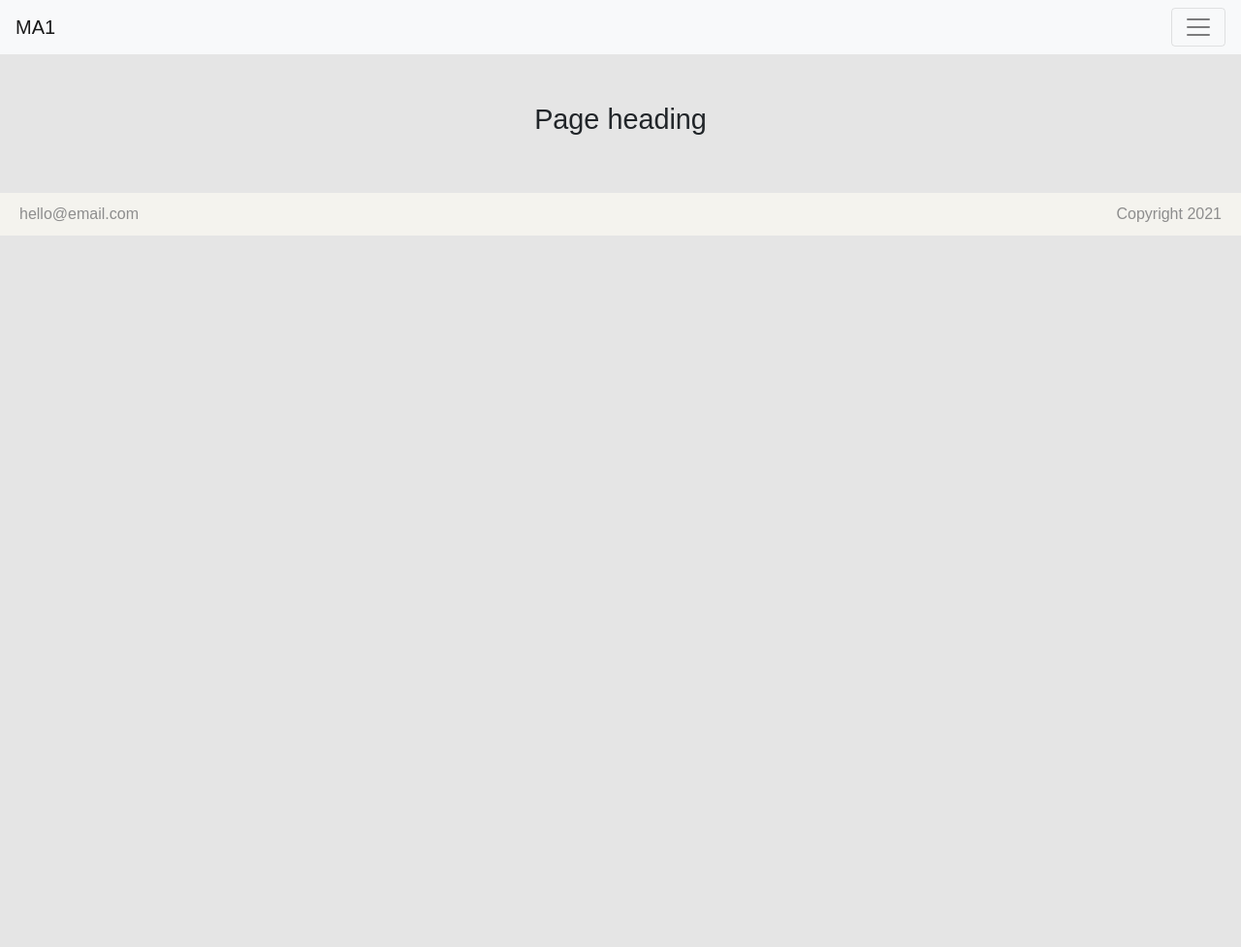
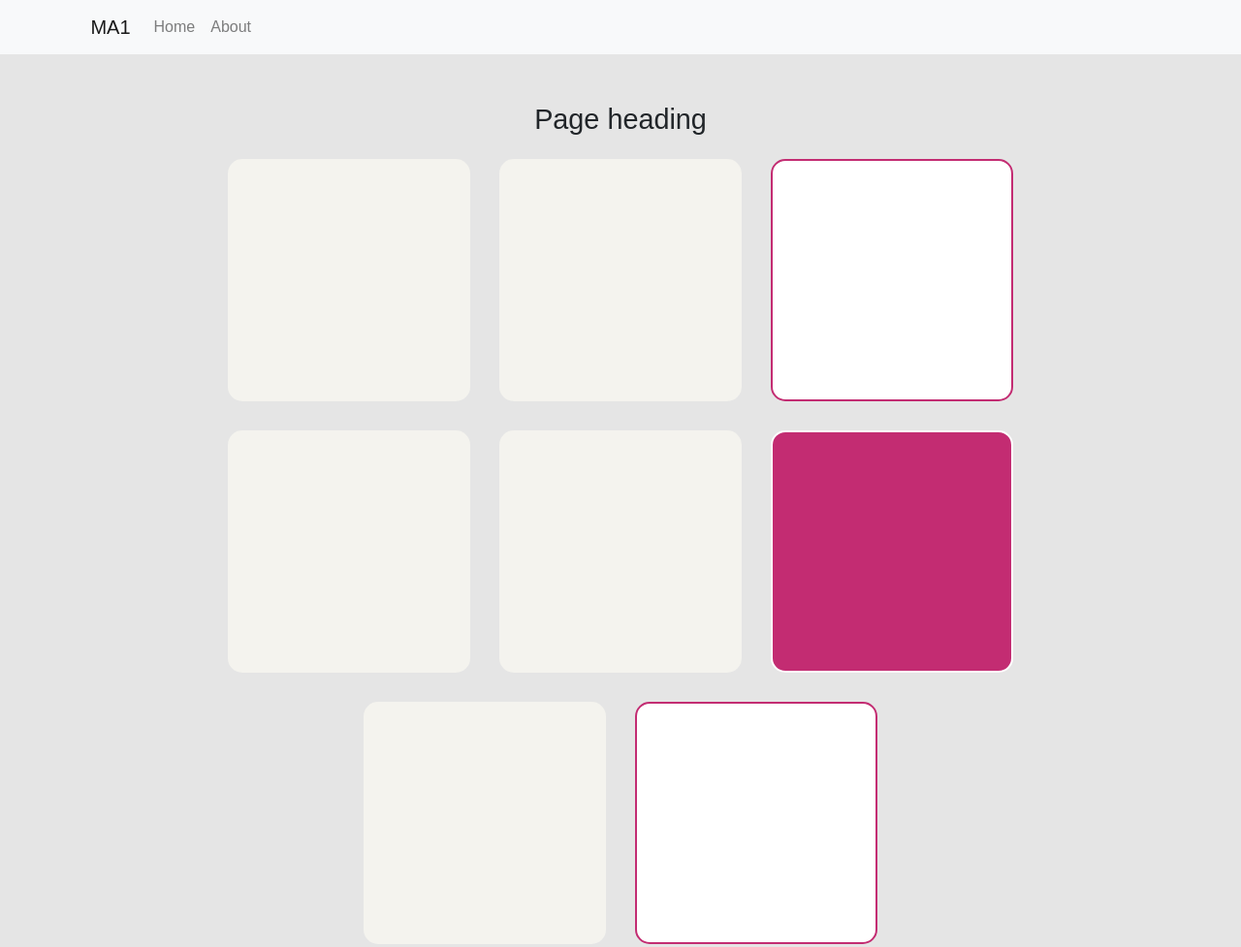
Before and after one commit to kronosGR/Georgios-Katsanakis-css-frameworks-ma1, a plain HTML site: page index.html in a window 1280 px wide. Shown: the top 977 px of the page at 97% size. Before the commit the page ends 800 px from the top, so only its background shows below. Drawn offline with nearby package versions, Linux system fonts and the light colour scheme.

Commit message:
Changed Nav and finished main content.

```diff
--- a/index.html
+++ b/index.html
@@ -13,35 +13,37 @@
 </head>
 <body>
     <header>
-        <nav class="navbar navbar-lg navbar-light bg-light">
+        <nav class="navbar navbar-expand-sm navbar-light bg-light justify-content-sm-around">
+            <div class="container">
                 <a class="navbar-brand" href="#">MA1</a>
-            <button class="navbar-toggler ml" type="button" data-toggle="collapse" data-target="#navBarMenu" aria-expanded="false" aria-controls="navbar">
+                <button class="navbar-toggler" type="button" data-bs-toggle="collapse" data-bs-target="#navBarMenu" aria-controls="navBarMenu" aria-expanded="false" >
                     <span class="navbar-toggler-icon"></span>
                 </button>
                 <div class="collapse navbar-collapse" id="navBarMenu">
-                <ul class="nav navbar-nav navbar-right ml-auto">
+                    <ul class="navbar-nav sm-auto">
                         <li class="nav-item">
-                        <a href="index.html" class="nav-link nav-active">Home</a>
+                            <a href="index.html" class="nav-link nav-active" >Home</a>
                         </li>
                         <li class="nav-item">
                             <a href="about.html" class="nav-link">About</a>
                         </li>
                     </ul>
                 </div>
+            </div>
         </nav>
     </header>
     <main>
         <h1>Page heading</h1>
-        <div class="container">
-            <div class="row">
-                <div class="col-md"></div>
-                <div class="col-md"></div>
-                <div class="col-md"></div>
-                <div class="col-md"></div>
-                <div class="col-md"></div>
-                <div class="col-md"></div>
-            </div>
 
+        <div class="row d-flex">
+            <div class="col row__item"></div>
+            <div class="col row__item"></div>
+            <div class="col row__item row__item--white-red"></div>
+            <div class="col row__item"></div>
+            <div class="col row__item"></div>
+            <div class="col row__item row__item--red"></div>
+            <div class="col row__item"></div>
+            <div class="col row__item row__item--white-red"></div>
         </div>
     </main>
     <footer class="row footer">
--- a/scss/partials/_page.scss
+++ b/scss/partials/_page.scss
@@ -21,3 +21,24 @@ h1{
     width: 90%;
     display: flex;
 }
+
+.row{
+    justify-content: center;
+    &__item {
+        flex: 0 0 250px;
+        margin: 15px;
+        height: 250px;
+        border-radius: 15px;
+        background-color: getColor(light-brown);
+
+        &--red{
+            border: 2px solid getColor(white);
+            background-color: getColor(mypink);
+        }
+
+        &--white-red{
+            border: 2px solid getColor(mypink);
+            background-color: getColor(white);
+        }
+    }
+}
--- a/scss/partials/_variables.scss
+++ b/scss/partials/_variables.scss
@@ -2,7 +2,7 @@ $mobile-width: 540px;
 $text-font: "opens sans", sans-serif;
 
 $colors: (
-    pink: #c32c72,
+    mypink: #c32c72,
     black: #262626,
     white: #FFF,
     light-brown: #f4f3ee,
```
Also changed, not shown: css/style.css, 1 other file. Lines whose indentation alone changed are shown as unchanged.
